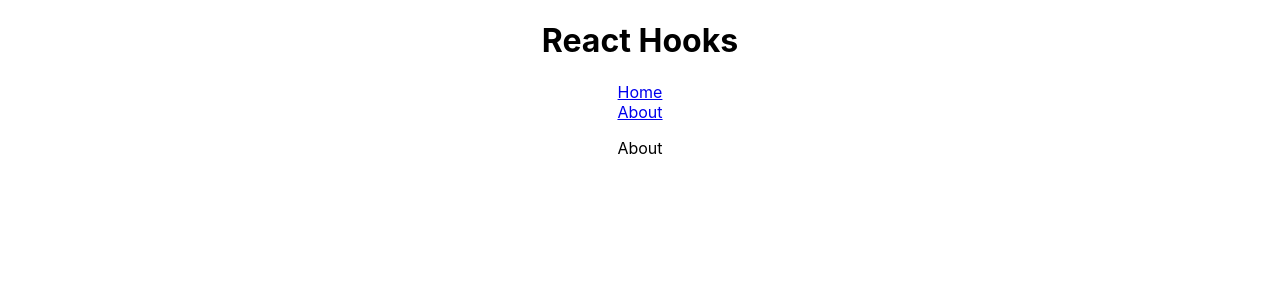
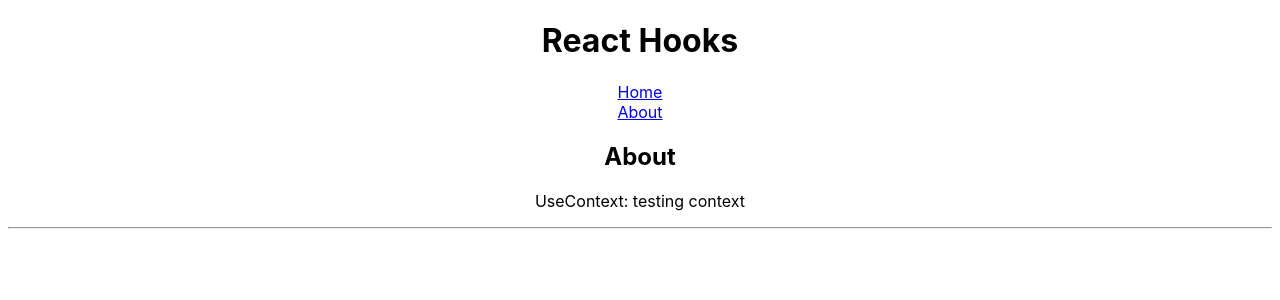
Before and after one commit to WeltonAM/React_HoraDeCodar, a React (Create React App) app in the folder 10_hooks/: page /about in a window 1280 px wide. Shown: the top 300 px of the page. Built offline with nearby package versions, Linux system fonts and the light colour scheme.

Commit message:
useContext

```diff
--- a/10_hooks/src/App.js
+++ b/10_hooks/src/App.js
@@ -1,6 +1,7 @@
 import './App.css';
 
 import { BrowserRouter, Routes, Route, Link } from 'react-router-dom'
+import { HookUseContext } from './components/HookUseContext';
 
 import Home from './pages/Home';
 import About from './pages/About';
@@ -8,10 +9,11 @@
 function App() {
   return (
     <div className="App">
+      <HookUseContext>
         <h1>React Hooks</h1>
 
         <BrowserRouter>
-        <ul style={{listStyleType: "none", padding: "0"}}>
+          <ul style={{ listStyleType: "none", padding: "0" }}>
 
             <li>
               <Link to="/">Home</Link>
@@ -30,6 +32,8 @@
 
         </BrowserRouter>
 
+      </HookUseContext>
+
     </div>
   );
 }
--- /dev/null
+++ b/10_hooks/src/components/HookUseContext.js
@@ -0,0 +1,14 @@
+import { createContext } from "react"
+
+export const SomeContext = createContext()
+
+export const HookUseContext = ({children}) => {
+
+    const contextValue = "testing context"
+
+    return (
+        <SomeContext.Provider value={{contextValue}}>
+            {children}
+        </SomeContext.Provider>
+    )
+}
--- a/10_hooks/src/pages/About.js
+++ b/10_hooks/src/pages/About.js
@@ -1,8 +1,16 @@
-import React from 'react'
+import { useContext } from 'react'
+import { SomeContext } from '../components/HookUseContext'
 
 const About = () => {
+
+  const { contextValue } = useContext(SomeContext)
+
   return (
-    <div>About</div>
+    <div>
+      <h2>About</h2>
+      <p>UseContext: {contextValue}</p>
+      <hr />
+    </div>
   )
 }
 
--- a/10_hooks/src/pages/Home.js
+++ b/10_hooks/src/pages/Home.js
@@ -2,13 +2,21 @@
 import HookUseEffect from '../components/HookUseEffect'
 import HookUseReducer from '../components/HookUseReducer'
 import HookUseState from '../components/HookUseState'
+import { useContext } from 'react'
+
+import { SomeContext } from '../components/HookUseContext'
 
 const Home = () => {
+
+  const { contextValue } = useContext(SomeContext)
+
   return (
     <div>
-        <HookUseState />
-        <HookUseReducer />
-        <HookUseEffect />
+      <HookUseState />
+      <HookUseReducer />
+      <HookUseEffect />
+      <h2>UseContext</h2>
+      <p>Context Value: {contextValue}</p>
     </div>
   )
 }
```
Lines whose indentation alone changed are shown as unchanged.
